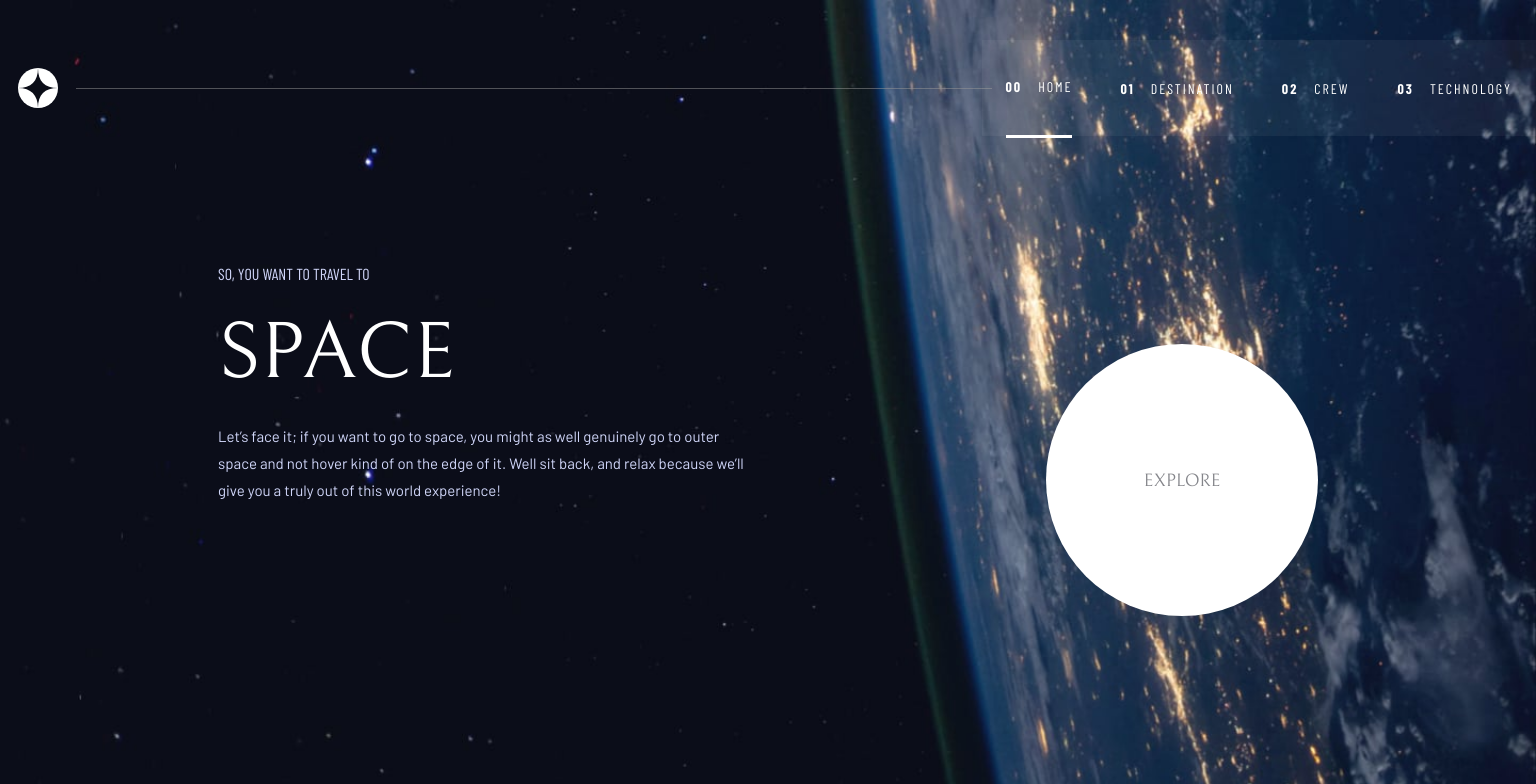
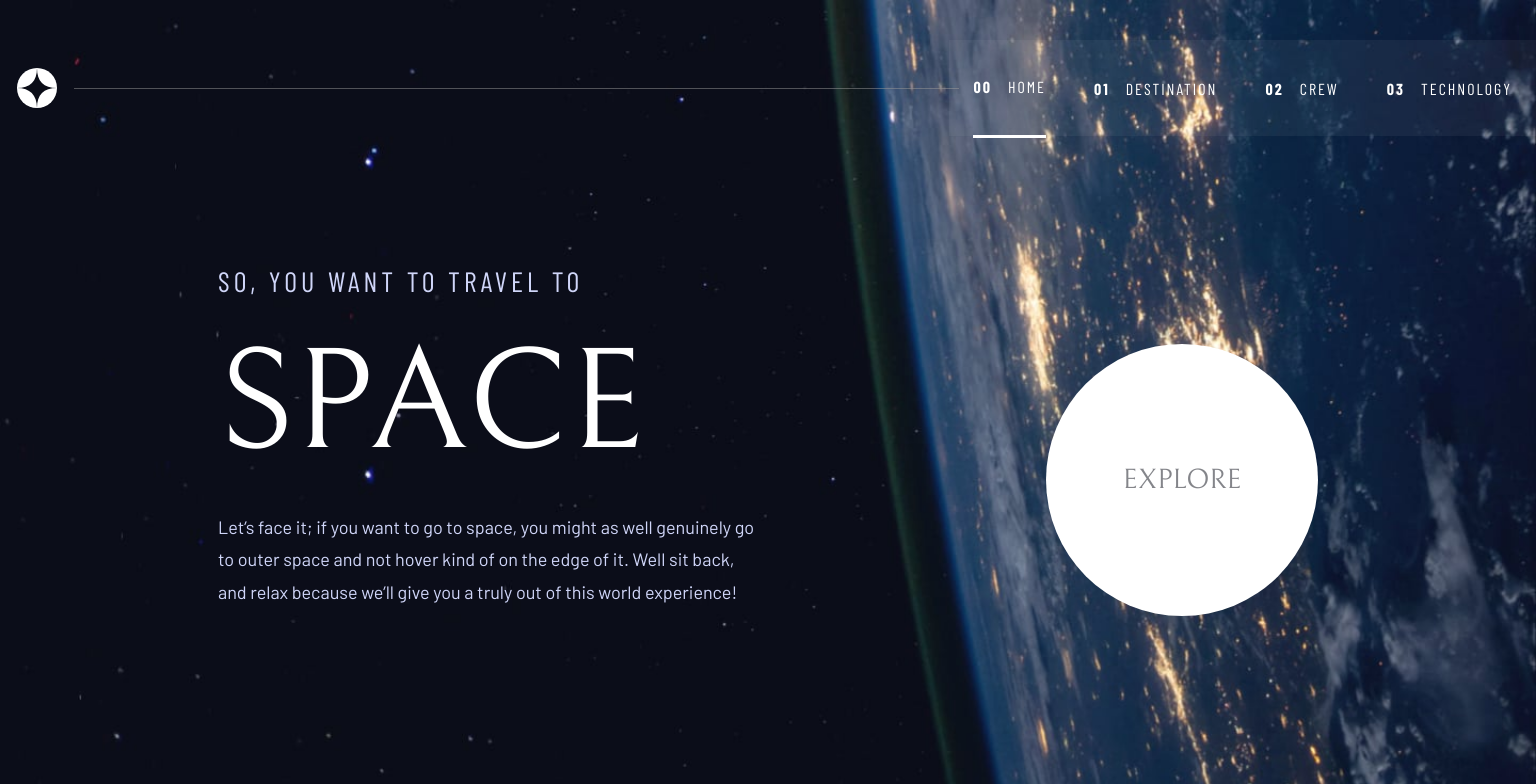
Before and after one commit to phi1s/space-tourism-website, a Vue app: page / in a window 1536 px wide. Shown: the top 784 px of the page. Built offline with nearby package versions, Linux system fonts and the light colour scheme.

Commit message:
add responsive font size

```diff
--- a/src/assets/base.css
+++ b/src/assets/base.css
@@ -200,7 +200,97 @@ p {
   color: var(--color-light-blue);
   font-family: 'Barlow';
   font-weight: 400;
-  font-size: var(--mobile-body-font-size);
-  line-height: var(--mobile-body-line-height);
-  letter-spacing: var(--mobile-body-letter-spacing);
+  font-size: var(--tablet-body-font-size);
+  line-height: var(--tablet-body-line-height);
+  letter-spacing: var(--tablet-body-letter-spacing);
 }
+
+@media (min-width: 768px) {
+  body {
+    font-size: var(--tablet-body-font-size);
+    line-height: var(--tablet-body-line-height);
+    letter-spacing: var(--tablet-body-letter-spacing);
+  }
+  nav {
+    font-size: var(--tablet-nav-text-font-size);
+    line-height: var(--tablet-nav-text-line-height);
+    letter-spacing: var(--tablet-nav-text-letter-spacing);
+  }
+  li {
+    font-size: var(--tablet-nav-text-font-size);
+    line-height: var(--tablet-nav-text-line-height);
+    letter-spacing: var(--tablet-nav-text-letter-spacing);
+  }
+  h1 {
+    font-size: var(--tablet-heading-L-font-size);
+    line-height: var(--tablet-heading-L-line-height);
+    letter-spacing: var(--tablet-heading-L-letter-spacing);
+  }
+  h2 {
+    font-size: var(--tablet-heading-M-font-size);
+    line-height: var(--tablet-heading-M-line-height);
+    letter-spacing: var(--tablet-heading-M-letter-spacing);
+  }
+
+  h3 {
+    font-size: var(--tablet-heading-S-font-size);
+    line-height: var(--tablet-heading-S-line-height);
+    letter-spacing: var(--tablet-heading-S-letter-spacing);
+  }
+
+  h4 {
+    font-size: var(--tablet-heading-XS-font-size);
+    line-height: var(--tablet-heading-XS-line-height);
+    letter-spacing: var(--tablet-heading-XS-letter-spacing);
+  }
+  p {
+    font-size: var(--mobile-body-font-size);
+    line-height: var(--mobile-body-line-height);
+    letter-spacing: var(--mobile-body-letter-spacing);
+  }
+}
+
+@media (min-width: 1440px) {
+  body {
+    font-size: var(--desktop-body-font-size);
+    line-height: var(--desktop-body-line-height);
+    letter-spacing: var(--desktop-body-letter-spacing);
+  }
+  nav {
+    font-size: var(--desktop-nav-text-font-size);
+    line-height: var(--desktop-nav-text-line-height);
+    letter-spacing: var(--desktop-nav-text-letter-spacing);
+  }
+  li {
+    font-size: var(--desktop-nav-text-font-size);
+    line-height: var(--desktop-nav-text-line-height);
+    letter-spacing: var(--desktop-nav-text-letter-spacing);
+  }
+  h1 {
+    font-size: var(--desktop-heading-L-font-size);
+    line-height: var(--desktop-heading-L-line-height);
+    letter-spacing: var(--desktop-heading-L-letter-spacing);
+  }
+  h2 {
+    font-size: var(--desktop-heading-M-font-size);
+    line-height: var(--desktop-heading-M-line-height);
+    letter-spacing: var(--desktop-heading-M-letter-spacing);
+  }
+
+  h3 {
+    font-size: var(--desktop-heading-S-font-size);
+    line-height: var(--desktop-heading-S-line-height);
+    letter-spacing: var(--desktop-heading-S-letter-spacing);
+  }
+
+  h4 {
+    font-size: var(--desktop-heading-XS-font-size);
+    line-height: var(--desktop-heading-XS-line-height);
+    letter-spacing: var(--desktop-heading-XS-letter-spacing);
+  }
+  p {
+    font-size: var(--desktop-body-font-size);
+    line-height: var(--desktop-body-line-height);
+    letter-spacing: var(--desktop-body-letter-spacing);
+  }
+}
--- a/src/views/HomeView.vue
+++ b/src/views/HomeView.vue
@@ -25,6 +25,8 @@ const goToDestination = () => { router.push('/destination'); }
 <style scoped>
 h1 {
   font-size: var(--mobile-heading-XL-font-size);
+  line-height: var(--mobile-heading-XL-line-height);
+  letter-spacing: var(--mobile-heading-XL-letter-spacing);
   margin-top: 24px;
 }
 
@@ -55,6 +57,12 @@ button>h3 {
 }
 
 @media (min-width: 768px) {
+  h1 {
+    font-size: var(--tablet-heading-XL-font-size);
+    line-height: var(--tablet-heading-XL-line-height);
+    letter-spacing: var(--tablet-heading-XL-letter-spacing);
+  }
+
   button {
     width: 272px;
     height: 272px;
@@ -70,6 +78,12 @@ button>h3 {
 }
 
 @media (min-width: 1440px) {
+  h1 {
+    font-size: var(--desktop-heading-XL-font-size);
+    line-height: var(--desktop-heading-XL-line-height);
+    letter-spacing: var(--desktop-heading-XL-letter-spacing);
+  }
+
   .home {
     display: flex;
     justify-content: space-between;
```
